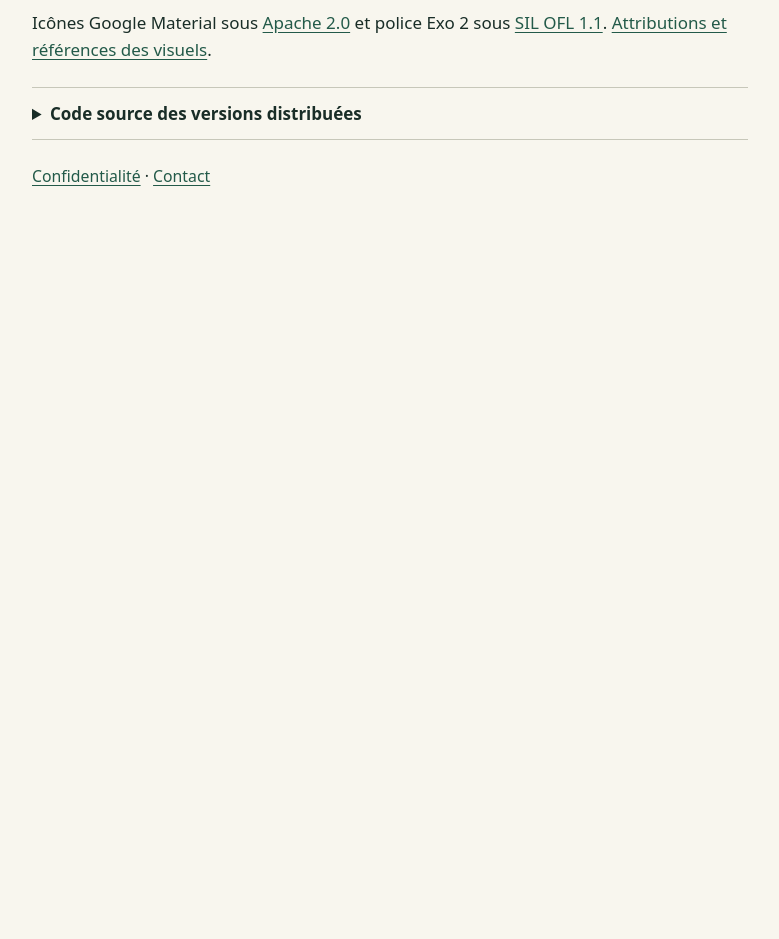
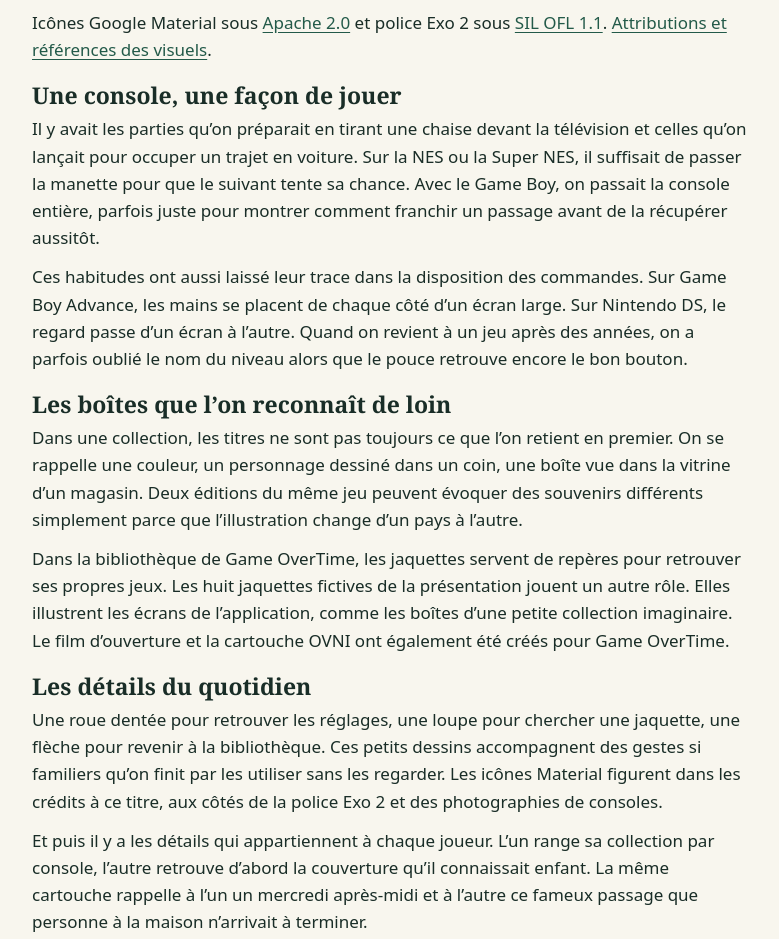
Before and after one commit to Pelleas6/Confidentialite, a plain HTML site: page retro-emulator/sources/index.html in a window 1280 px wide. Shown: the part 501-1440 px from the top of the page, without its empty margins (250-1029 px from the left). Before the commit the page ends 800 px from the top, so only its background shows below. Drawn offline with Linux system fonts and the light colour scheme.

Commit message:
Étoffer la page des licences avec les souvenirs de jeu et les crédits graphiques

```diff
--- a/retro-emulator/sources/index.html
+++ b/retro-emulator/sources/index.html
@@ -38,6 +38,15 @@
     <h2>Crédits visuels</h2>
     <p>Photographies des consoles par Evan-Amos. La photographie de la Super Nintendo, redimensionnée et convertie en WebP, est sous <a href="notices/cc-by-sa.txt">CC BY-SA 3.0</a>. Les cinq autres sont dans le domaine public.</p>
     <p>Icônes Google Material sous <a href="notices/apache.txt">Apache 2.0</a> et police Exo 2 sous <a href="notices/exo2.txt">SIL OFL 1.1</a>. <a href="notices/visuels.txt">Attributions et références des visuels</a>.</p>
+    <h2>Une console, une façon de jouer</h2>
+    <p>Il y avait les parties qu’on préparait en tirant une chaise devant la télévision et celles qu’on lançait pour occuper un trajet en voiture. Sur la NES ou la Super NES, il suffisait de passer la manette pour que le suivant tente sa chance. Avec le Game Boy, on passait la console entière, parfois juste pour montrer comment franchir un passage avant de la récupérer aussitôt.</p>
+    <p>Ces habitudes ont aussi laissé leur trace dans la disposition des commandes. Sur Game Boy Advance, les mains se placent de chaque côté d’un écran large. Sur Nintendo DS, le regard passe d’un écran à l’autre. Quand on revient à un jeu après des années, on a parfois oublié le nom du niveau alors que le pouce retrouve encore le bon bouton.</p>
+    <h2>Les boîtes que l’on reconnaît de loin</h2>
+    <p>Dans une collection, les titres ne sont pas toujours ce que l’on retient en premier. On se rappelle une couleur, un personnage dessiné dans un coin, une boîte vue dans la vitrine d’un magasin. Deux éditions du même jeu peuvent évoquer des souvenirs différents simplement parce que l’illustration change d’un pays à l’autre.</p>
+    <p>Dans la bibliothèque de Game OverTime, les jaquettes servent de repères pour retrouver ses propres jeux. Les huit jaquettes fictives de la présentation jouent un autre rôle. Elles illustrent les écrans de l’application, comme les boîtes d’une petite collection imaginaire. Le film d’ouverture et la cartouche OVNI ont également été créés pour Game OverTime.</p>
+    <h2>Les détails du quotidien</h2>
+    <p>Une roue dentée pour retrouver les réglages, une loupe pour chercher une jaquette, une flèche pour revenir à la bibliothèque. Ces petits dessins accompagnent des gestes si familiers qu’on finit par les utiliser sans les regarder. Les icônes Material figurent dans les crédits à ce titre, aux côtés de la police Exo 2 et des photographies de consoles.</p>
+    <p>Et puis il y a les détails qui appartiennent à chaque joueur. L’un range sa collection par console, l’autre retrouve d’abord la couverture qu’il connaissait enfant. La même cartouche rappelle à l’un un mercredi après-midi et à l’autre ce fameux passage que personne à la maison n’arrivait à terminer.</p>
     <details>
       <summary>Code source des versions distribuées</summary>
       <ul>
```
